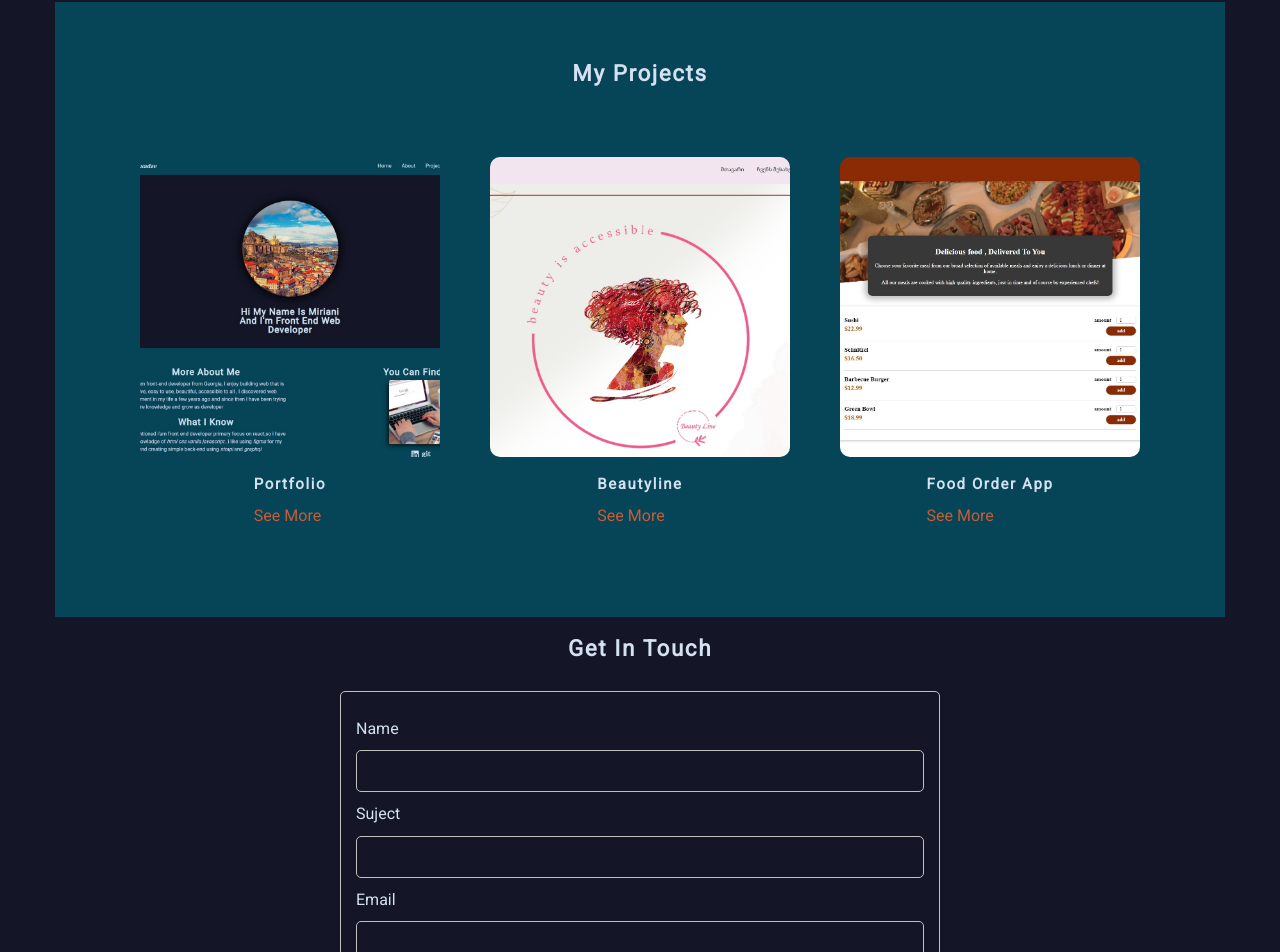
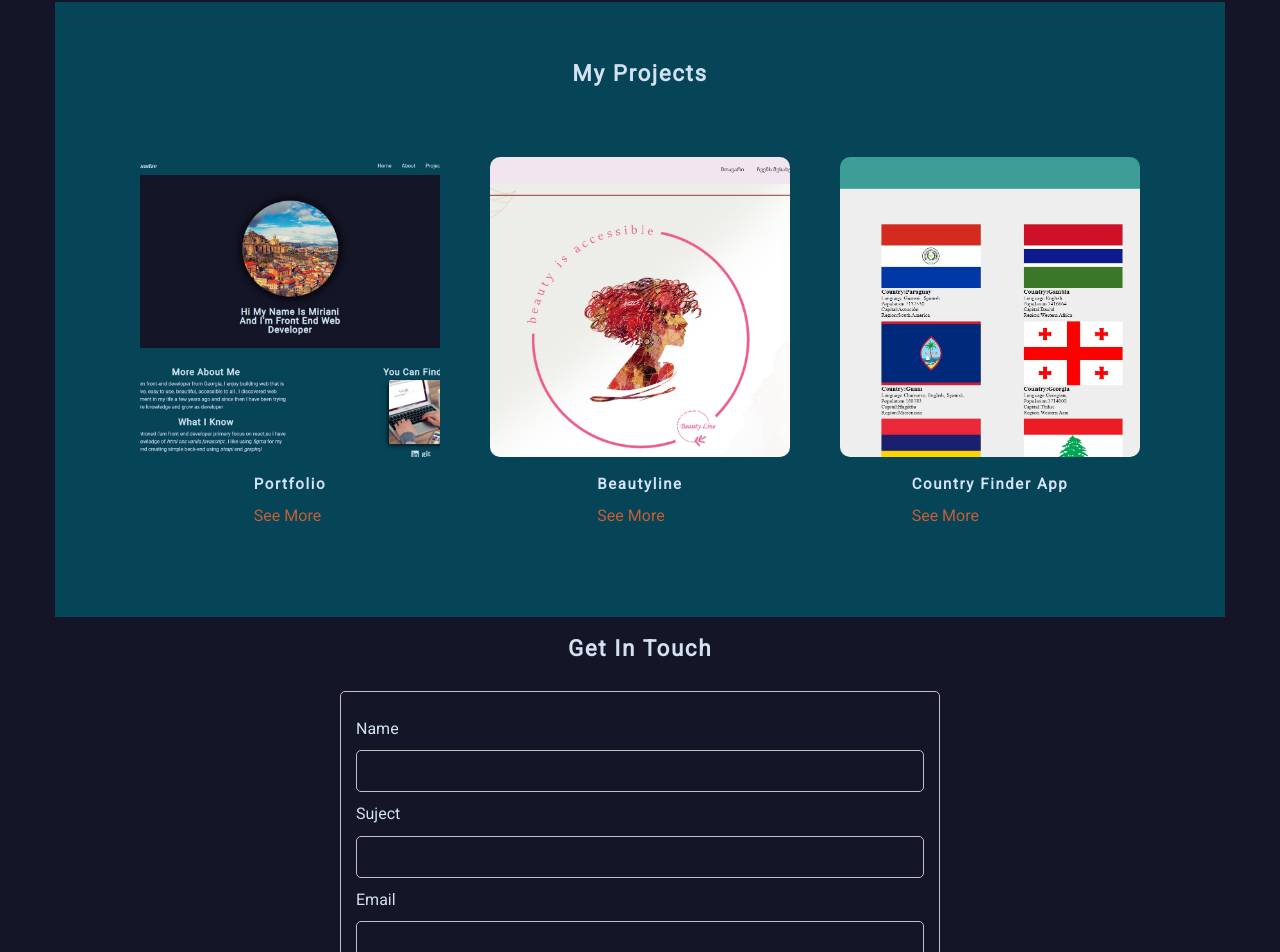
Before and after one commit to Miriani92/my-portfolio, a React (Create React App) app: page / in a window 1280 px wide. Shown: the part 1093-2045 px from the top of the page. Built offline with nearby package versions, Linux system fonts and the light colour scheme.

Commit message:
prject update

```diff
--- a/src/components/Data.js
+++ b/src/components/Data.js
@@ -1,6 +1,6 @@
 import img1 from "../images/portfolio.jpg";
 import img2 from "../images/beautyline.jpg";
-import img3 from "../images/food-order.jpg";
+import img3 from "../images/country.jpg";
 export const links = [
   {
     id: 1,
@@ -28,18 +28,18 @@ export const posts = [
     id: 1,
     img: img1,
     title: "Portfolio",
-    link: "https://github.com/Miriani92/my-portfolio",
+    link: "https://miriani.netlify.app",
   },
   {
     id: 2,
     img: img2,
     title: "Beautyline",
-    link: "https://github.com/Miriani92/Beautyline",
+    link: "https://beautyline.netlify.app",
   },
   {
     id: 3,
     img: img3,
-    title: "Food Order App",
-    link: "https://github.com/Miriani92/food-order-app",
+    title: "Country Finder App",
+    link: "https://allcountriesfinder.netlify.app",
   },
 ];
```
Also changed, not shown: src/images/country.jpg (added).
